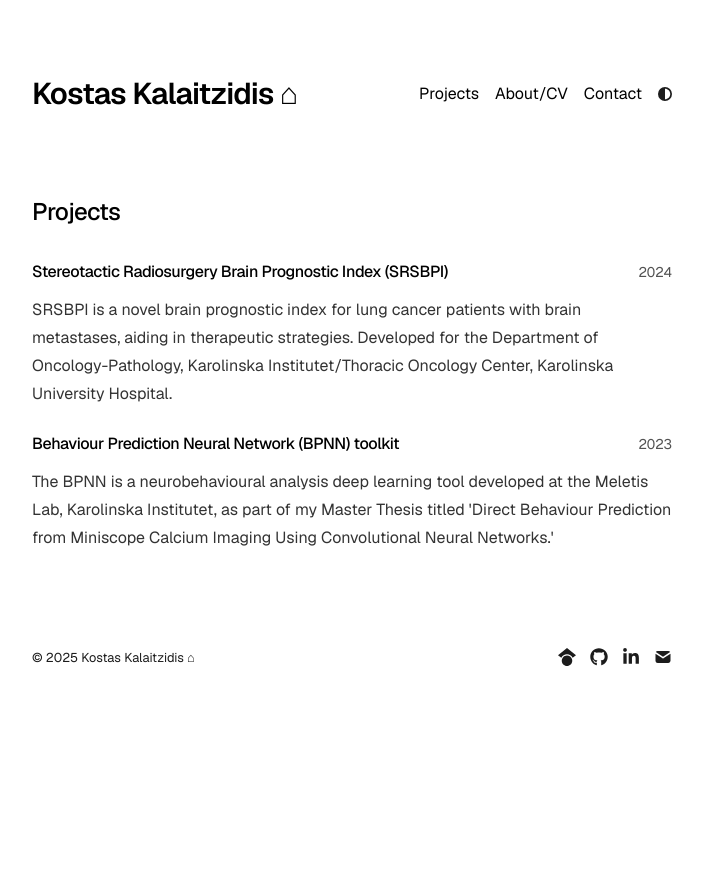
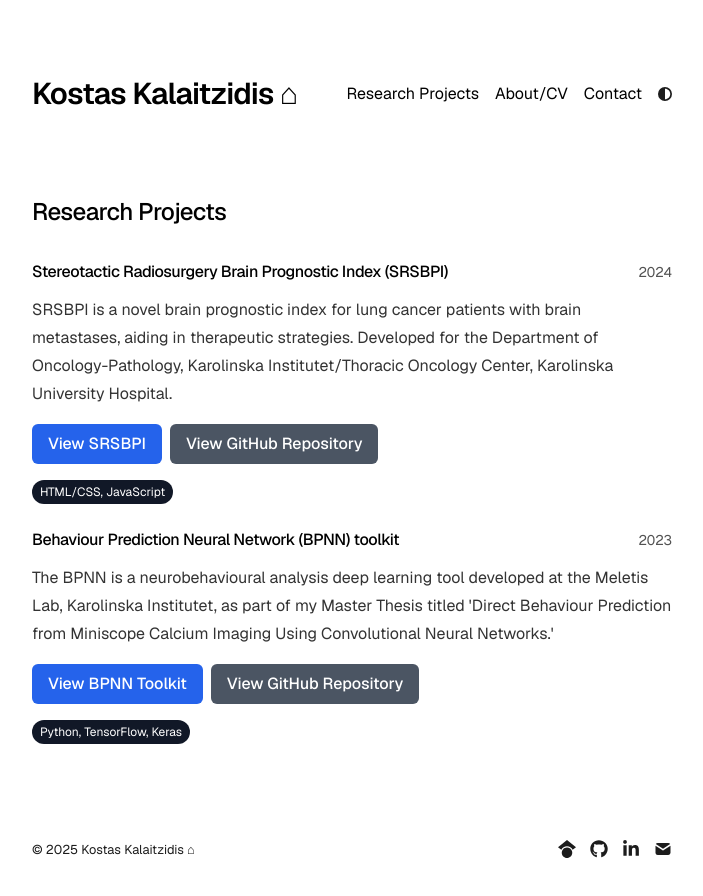
Before and after one commit to konkalaitzidis/kostaskal.com, a Next.js app: page /projects in a window 1280 px wide. Shown: the top 896 px of the page, without its empty margins (288-991 px from the left). Before the commit the page ends 827 px from the top, so only its background shows below. Built offline with nearby package versions, Linux system fonts and the light colour scheme.

Commit message:
modify research projects page

```diff
--- a/app/bpnn/page.tsx
+++ b/app/bpnn/page.tsx
@@ -33,7 +33,8 @@ export default function Thesis() {
         </p>
       </div>
 
-      <div className="mb-8">
+      <div className="prose prose-neutral dark:prose-invert mb-8">
+      <h2>Objective</h2>
         <p>
         To uncover neural dynamics underlying behavior we developed a Convolutional Neural Network (CNN) to analyze behavioral and neural imaging data
         collected from cognitive experiments with mice. To read the full Thesis or view the code repository, please follow the links below.
--- a/app/components/nav.tsx
+++ b/app/components/nav.tsx
@@ -4,10 +4,9 @@ import { metaData } from "../config";
 
 const navItems = {
   // "/blog": { name: "Blog" },
-  "/projects": { name: "Projects" },
+  "/projects": { name: "Research Projects" },
   "/about": { name: "About/CV" },
   "/contact": { name: "Contact" },
-
 };
 
 export function Navbar() {
--- a/app/projects/page.tsx
+++ b/app/projects/page.tsx
@@ -3,24 +3,19 @@ import type { Metadata } from "next";
 import { projects } from "./project-data";
 
 export const metadata: Metadata = {
-  title: "Projects",
+  title: "Research Projects",
   description: "My Projects",
 };
 
 export default function Projects() {
   return (
     <section>
-      <h1 className="mb-8 text-2xl font-medium tracking-tight">Projects</h1>
+      <h1 className="mb-8 text-2xl font-medium tracking-tight">Research Projects</h1>
       {/* <p>Hold tight! In progess...</p> */}
+
       <div className="space-y-6">
         {projects.map((project, index) => (
-          <a
-            key={index}
-            href={project.url}
-            target="_blank"
-            rel="noopener noreferrer"
-            className="block group hover:opacity-80 transition-opacity duration-200"
-          >
+          <div key={index}>
             <div className="flex flex-col">
               <div className="w-full flex justify-between items-baseline">
                 <span className="text-black dark:text-white font-medium tracking-tight">
@@ -33,8 +28,37 @@ export default function Projects() {
               <p className="prose prose-neutral dark:prose-invert pt-3">
                 {project.description}
               </p>
+              <div className="pt-4"></div>
+                <div className="mb-4 flex space-x-2">
+                <a
+                  href={project.url_1}
+                  target="_blank"
+                  rel="noopener noreferrer"
+                  className="inline-block px-4 py-2 text-white bg-blue-600 hover:bg-blue-700 rounded-md font-medium"
+                >
+                  {project.button_1_description}
+                </a>
+                <a
+                  href={project.url_2}
+                  target="_blank"
+                  rel="noopener noreferrer"
+                  className="inline-block px-4 py-2 text-white bg-gray-600 hover:bg-gray-700 rounded-md font-medium"
+                >
+                  {project.button_2_description}
+                </a>
+              </div>
+              <div className="flex flex-wrap space-x-1">
+                <a
+                  // href={project.tags}
+                  // target="_blank"
+                    className="inline-block px-2 py-1 text-xs text-white bg-gray-900 rounded-full"
+                    >
+                  {project.tags}
+                </a>
+              </div>
             </div>
-          </a>
+            {/* */}
+          </div>
         ))}
       </div>
     </section>
--- a/app/projects/project-data.tsx
+++ b/app/projects/project-data.tsx
@@ -2,7 +2,11 @@ export interface Project {
   title: string;
   year: number;
   description: string;
-  url: string;
+  url_1: string;
+  url_2: string;
+  button_1_description?: string;
+  button_2_description?: string;
+  tags: any;
 }
 
 export const projects: Project[] = [
@@ -11,20 +15,28 @@ export const projects: Project[] = [
     year: 2024,
     description:
       "SRSBPI is a novel brain prognostic index for lung cancer patients with brain metastases, aiding in therapeutic strategies. Developed for the Department of Oncology-Pathology, Karolinska Institutet/Thoracic Oncology Center, Karolinska University Hospital.",
-    url: "https://srs-bpi.org/",
+    url_1: "https://srs-bpi.org/",
+    url_2: "https://github.com/konkalaitzidis/srsbpi",
+    button_1_description: "View SRSBPI",
+    button_2_description: "View GitHub Repository",
+    tags: "HTML/CSS, JavaScript",
   },
   {
     title: "Behaviour Prediction Neural Network (BPNN) toolkit",
     year: 2023,
     description:
       "The BPNN is a neurobehavioural analysis deep learning tool developed at the Meletis Lab, Karolinska Institutet, as part of my Master Thesis titled 'Direct Behaviour Prediction from Miniscope Calcium Imaging Using Convolutional Neural Networks.'",
-    url: "/bpnn",
+    url_1: "/bpnn",
+    url_2: "https://github.com/konkalaitzidis/bpnn",
+    button_1_description: "View BPNN Toolkit",
+    button_2_description: "View GitHub Repository",
+    tags: "Python, TensorFlow, Keras",
   },
   // {
   //   title: "Project Three",
   //   year: 2021,
   //   description:
   //     "Lorem ipsum dolor sit amet, consectetur adipisicing elit. Laboriosam veritatis dolorem rem praesentium dicta labore, at laudantium quisquam.",
-  //   url: "https://example.com/",
+  //   url_1: "https://example.com/",
   // },
 ];
```
